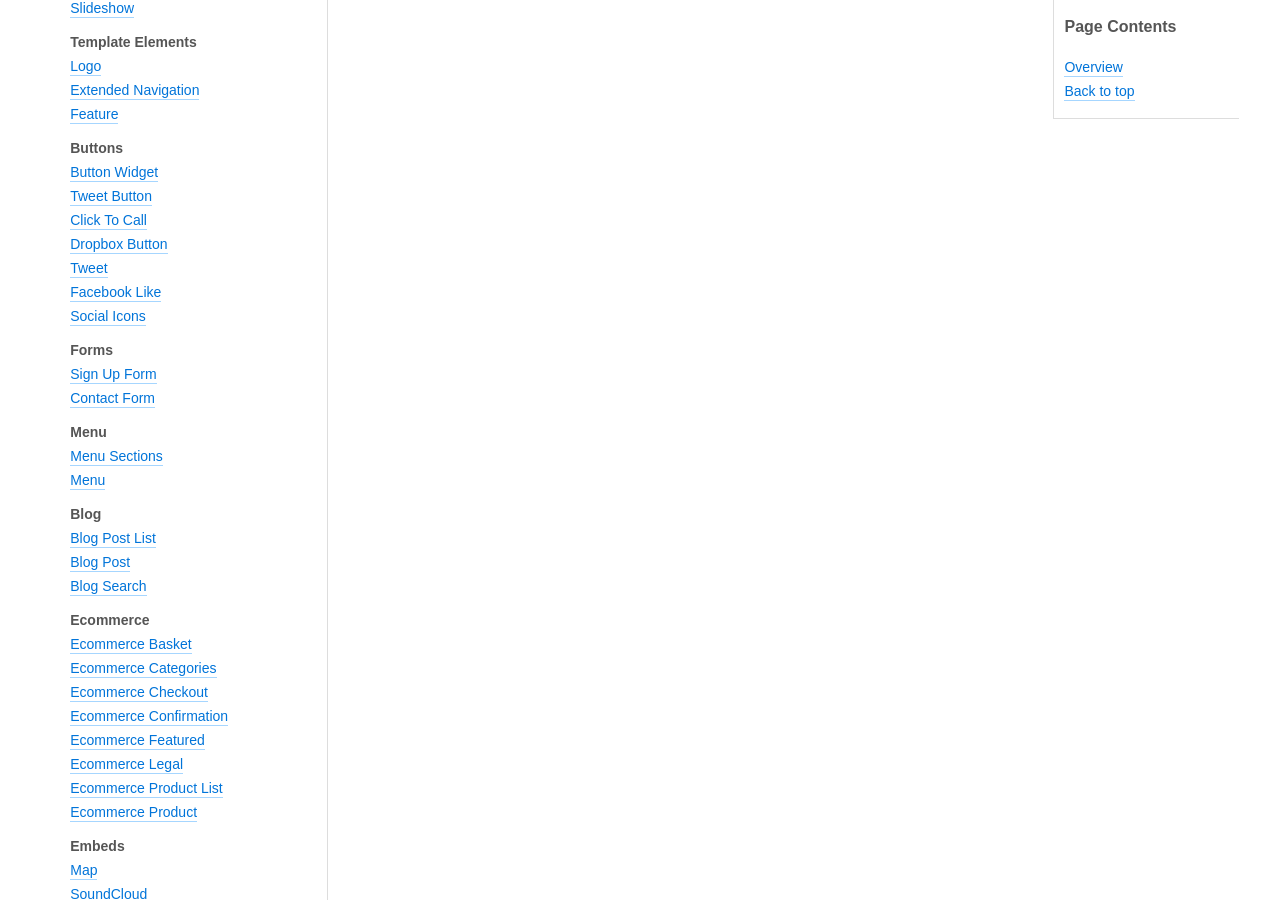
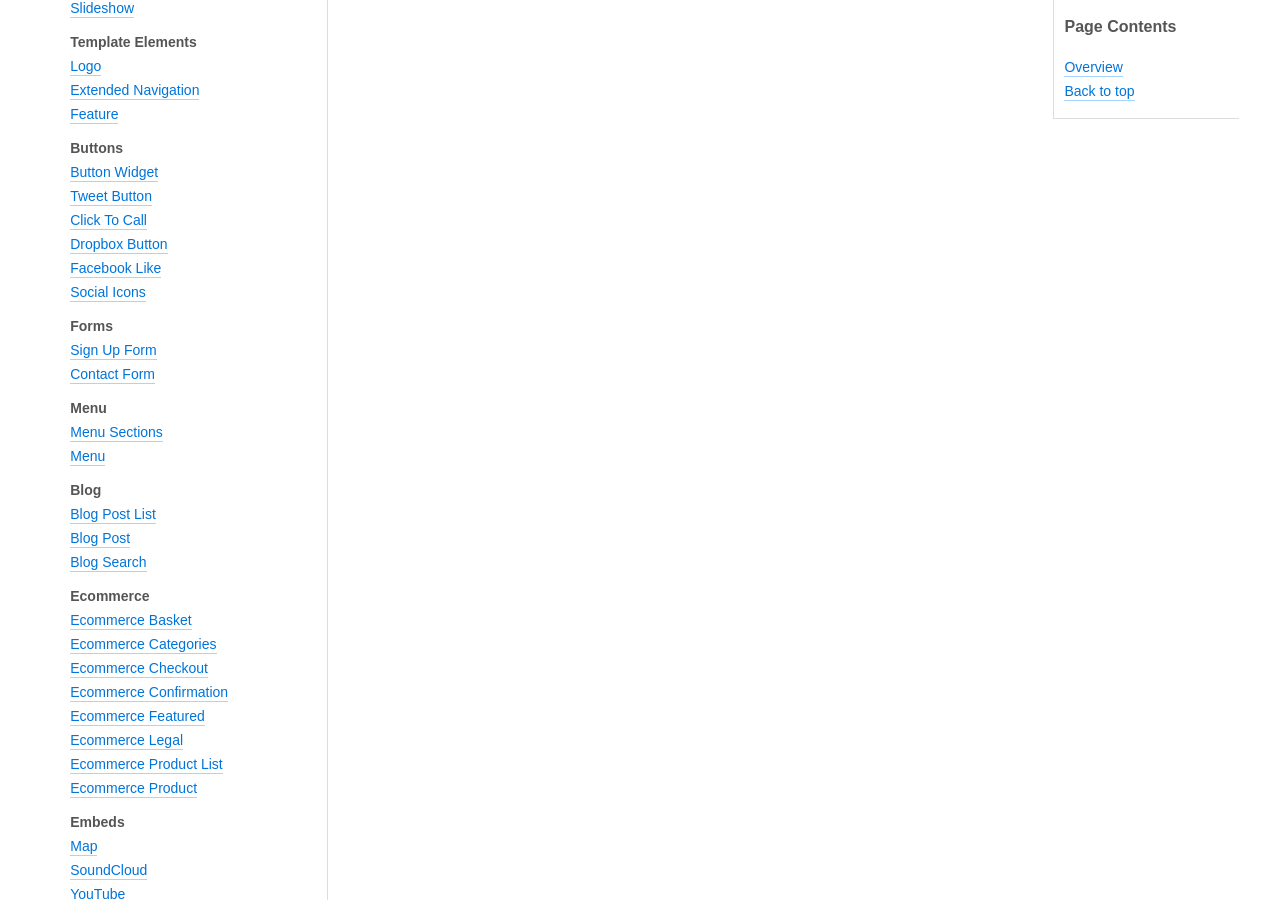
Before and after one commit to rusic/documentation, a Jekyll site: the page built from index.md, in a window 1280 px wide and 900 px high, scrolled down 788 px. Built offline with Jekyll 4.4.1, drawn with Linux system fonts in a browser that asks for light colours.

Commit message:
Removes nav item
Removes incorrect tweet button widget link

```diff
--- a/_data/navigation.yml
+++ b/_data/navigation.yml
@@ -79,8 +79,6 @@ navdocs:
     url: /widgets/v1/click-to-call/
   - title: Dropbox Button
     url: /widgets/v1/dropbox-button/
-  - title: Tweet
-    url: /widgets/v1/tweet/
   - title: Facebook Like
     url: /widgets/v1/facebook-like/
   - title: Social Icons
```
